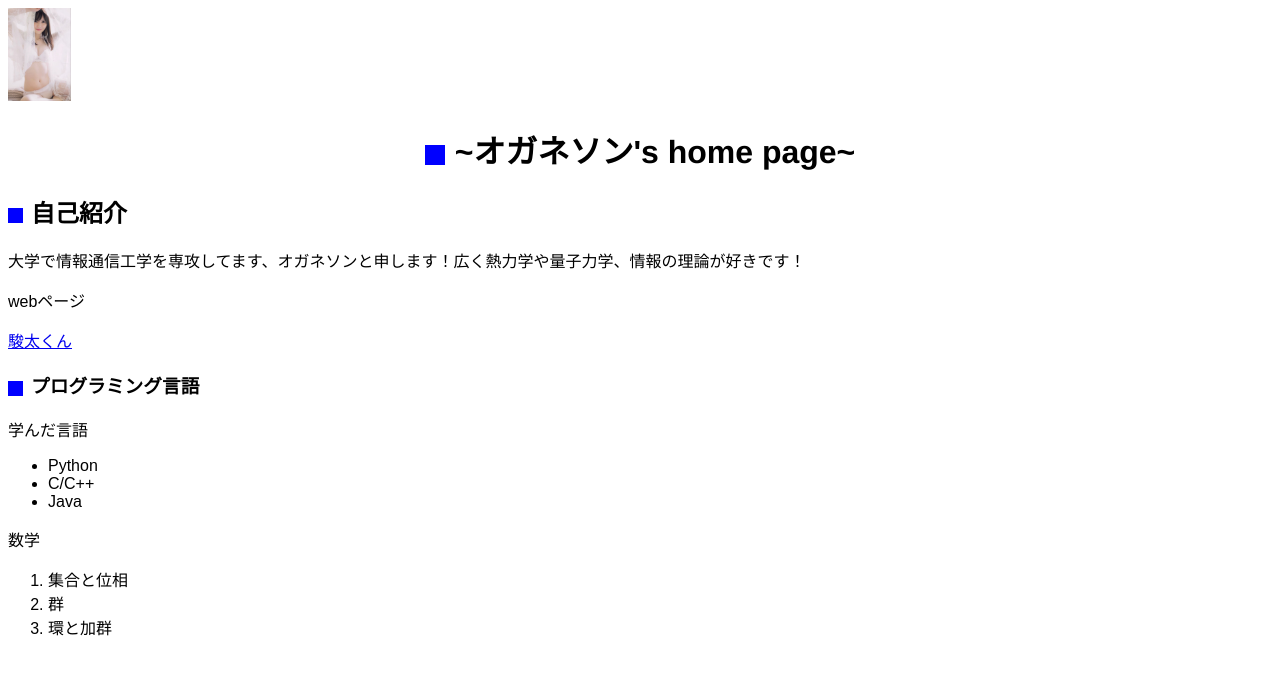
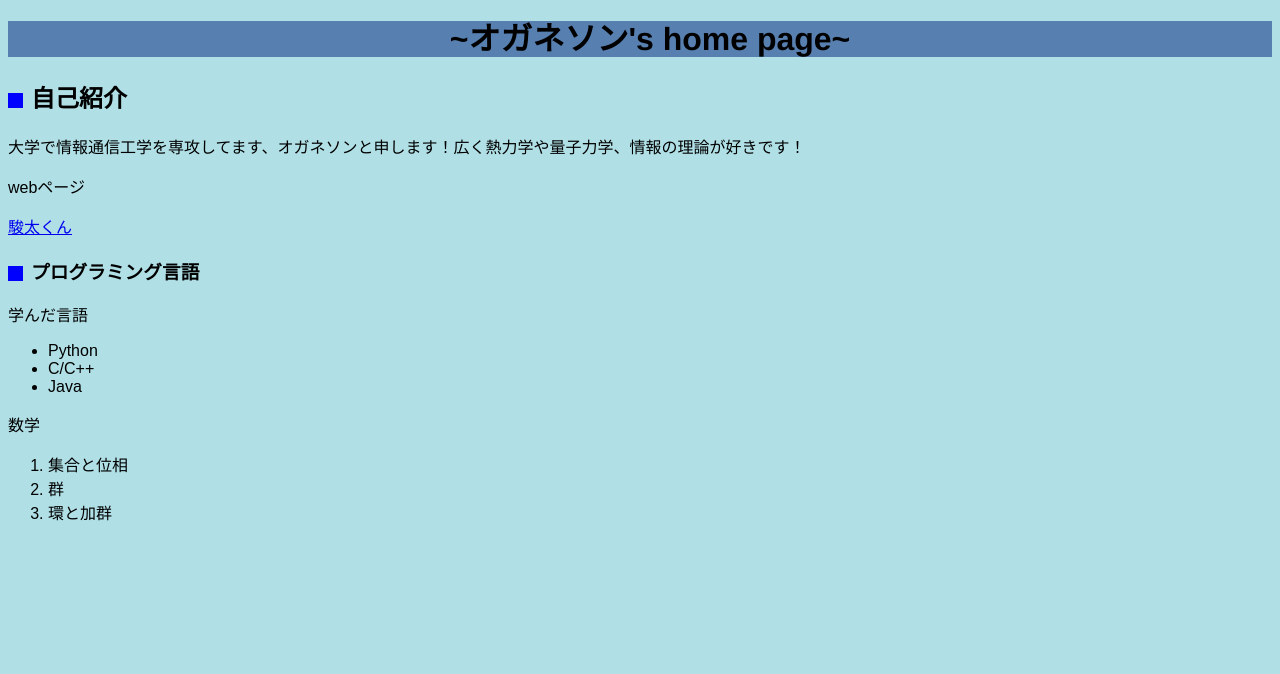
Before and after one commit to ASAKA-219/ASAKA-219.github.io, a plain HTML site: page index.html in a window 1280 px wide. Drawn offline with Linux system fonts and the light colour scheme; a web font is replaced by a local one.

Commit message:
ヘッダーの背景変更

```diff
--- a/index.html
+++ b/index.html
@@ -7,7 +7,7 @@
         <link rel="icon" href="image/nagi.jpg">
     </head>
     <body>
-        <img src="image/mayu.jpeg" alt="ヘッダー画像" width="5%" height="5%">
+        <!--img src="image/mayu.jpeg" alt="ヘッダー画像" width="5%" height="5%"-->
         <h1>~オガネソン's home page~</h1> <!--見出しの大きさごとに数字が変化-->
         <h2>自己紹介</h2>
         <p>大学で情報通信工学を専攻してます、オガネソンと申します！広く熱力学や量子力学、情報の理論が好きです！</p>
--- a/style.css
+++ b/style.css
@@ -6,12 +6,13 @@ html {
 
 body {
     font-family: sans-serif, "游ゴシック体", YuGothic, "游ゴシック";
+    background-color: powderblue;
 }
 
 h1{
     font-family:Helvetica,Arial,"ヒラギノ角ゴ Pro W3";
+    background-color: rgba(0,34,127,0.5);
     text-align: center;
-    background-color: rgb(0,34,126)
     line-height: 36px;
 }
 
@@ -20,7 +21,7 @@ h1::before {
     display: inline-block;
     width: 20px; /* 四角の幅 */
     height: 20px; /* 四角の高さ */
-    background-color: blue; /* 四角の色 */
+    background-color: orange
     margin-right: 10px; /* 四角と見出しの間のスペース */
     vertical-align: middle; /* 見出しと四角を垂直に中央揃え */
 }
```
Also changed, not shown: 1 other file.
